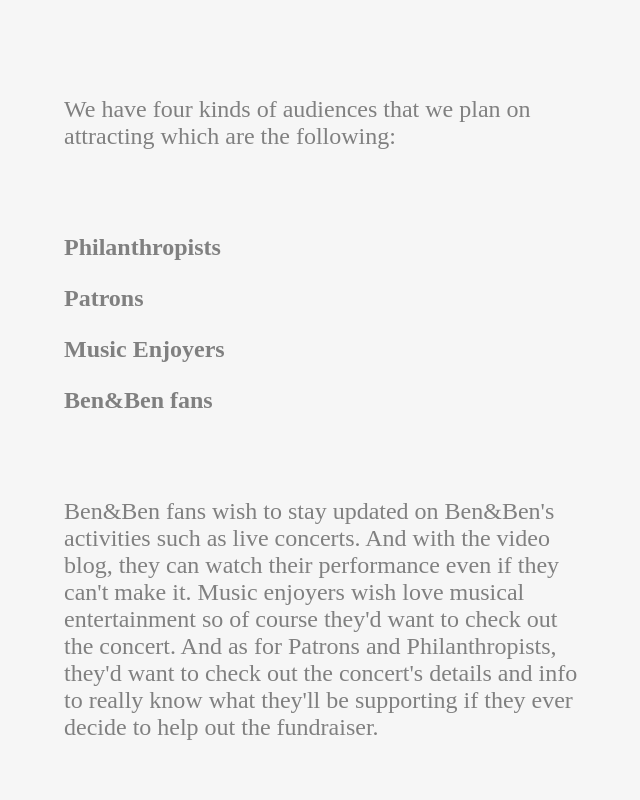
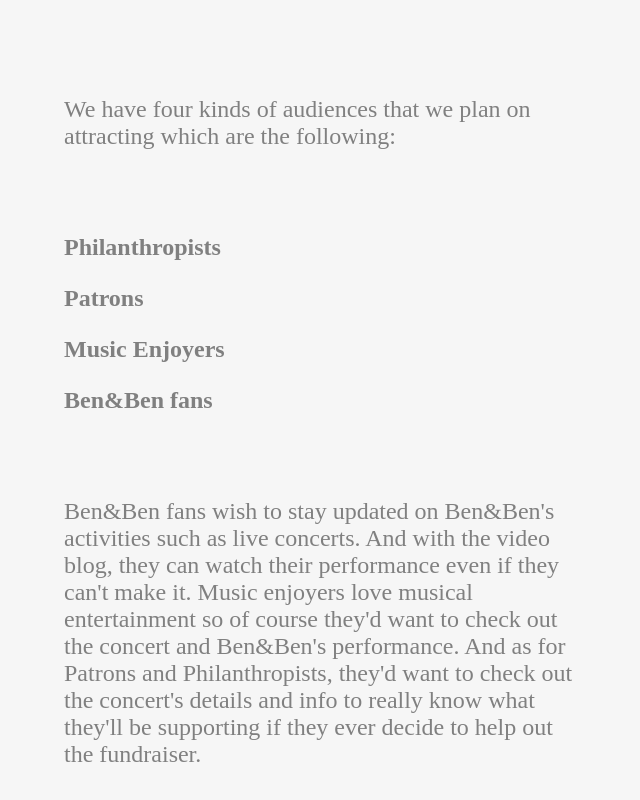
Before and after one commit to LanceRSM/LifeLabsggo, a plain HTML site: page index.html in a window 1280 px wide. Shown: the part 1490-2290 px from the top of the page, without its empty margins (194-834 px from the left). Drawn offline with Linux system fonts and the light colour scheme; a script that the page names is missing.

Commit message:
Update index.html

```diff
--- a/index.html
+++ b/index.html
@@ -68,7 +68,7 @@
 <br><br>
 <p style="color:Grey; font-size:150%;">Ben&Ben fans wish to stay updated on Ben&Ben's activities such as live concerts.
     And with the video blog, they can watch their performance even if they can't make it.
-    Music enjoyers wish love musical entertainment so of course they'd want to check out the concert.
+    Music enjoyers love musical entertainment so of course they'd want to check out the concert and Ben&Ben's performance.
     And as for Patrons and Philanthropists, they'd want to check out the concert's details and info to really know what they'll be supporting if they ever decide to help out the fundraiser.</p>
 
 <style>
```
